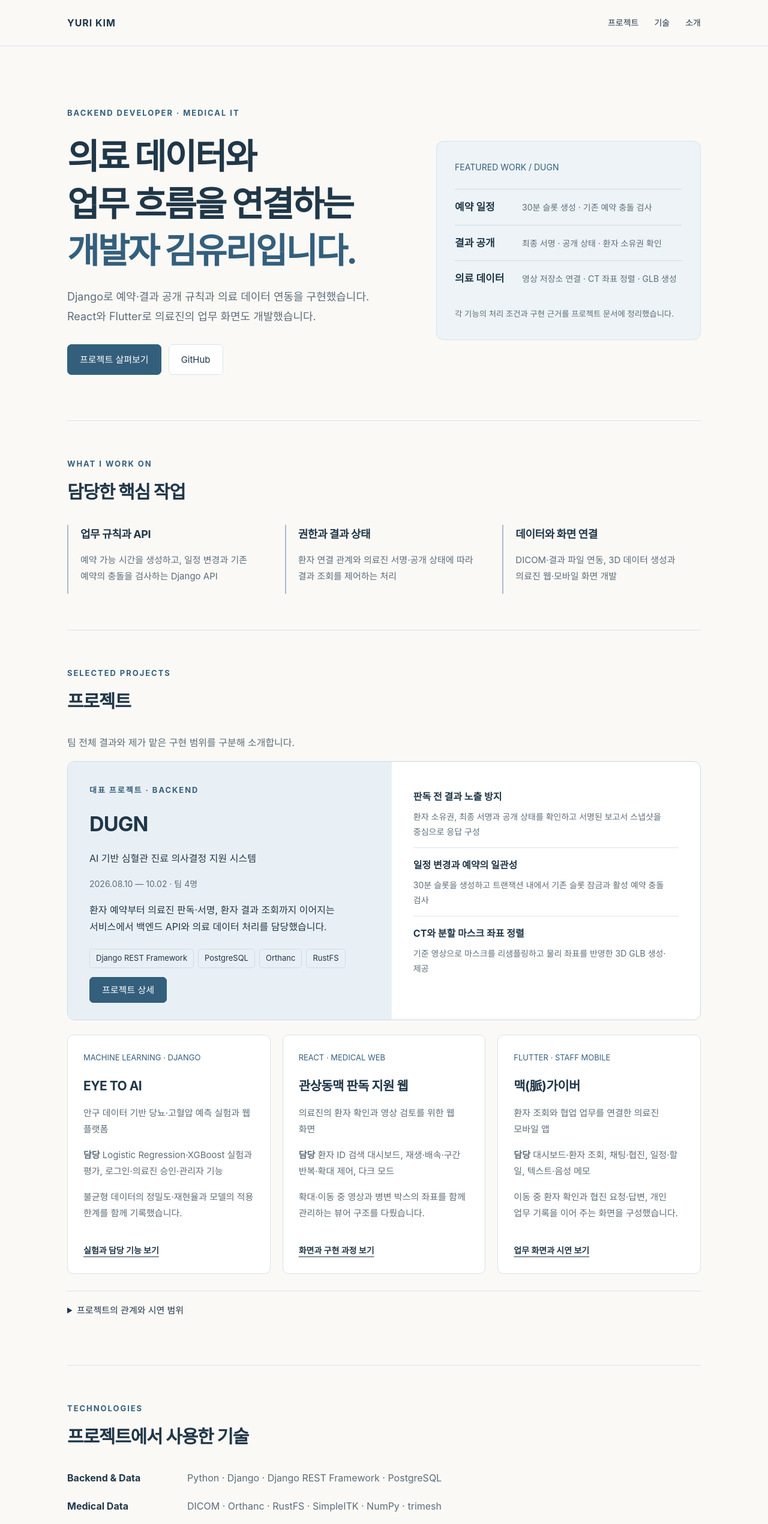
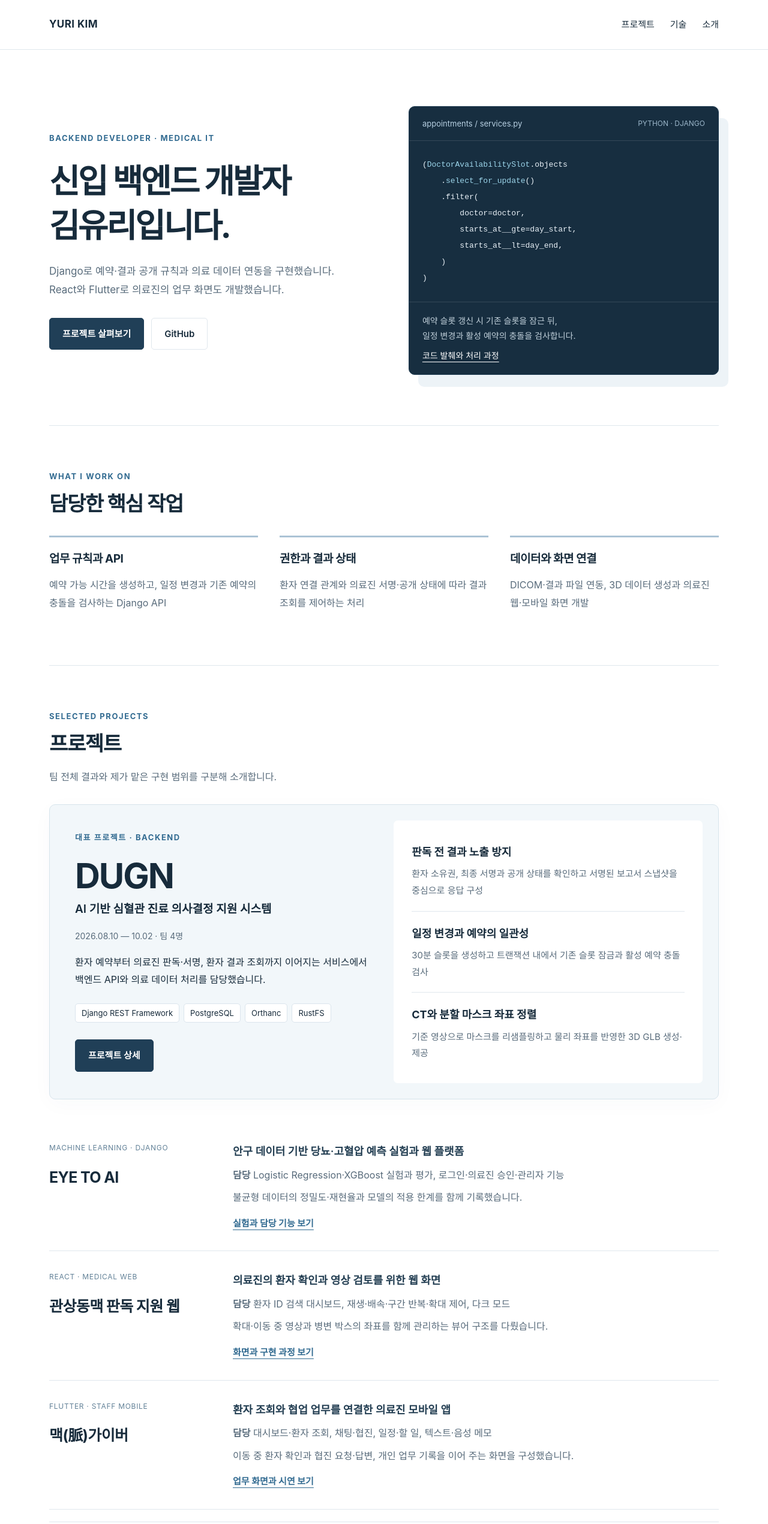
Before and after one commit to Kimyuri420/cdss-portfolio, a plain HTML site: page index.html in a window 1280 px wide. Shown: the top 2541 px of the page at 60% size. Drawn offline with Linux system fonts and the light colour scheme.

Commit message:
Redesign portfolio with navy code panel and editorial project layout

```diff
--- a/index.html
+++ b/index.html
@@ -20,6 +20,83 @@ details{border-top:1px solid var(--line);margin-top:28px;padding:18px 0}summary{
 @media(prefers-reduced-motion:reduce){html{scroll-behavior:auto}}
 @media(max-width:850px){.hero,.featured,.about{grid-template-columns:1fr;gap:28px}.hero{padding:58px 0}.cards{grid-template-columns:1fr}.strengths{grid-template-columns:1fr;gap:24px}.skills{grid-template-columns:1fr;gap:4px}.skills dd{margin-bottom:18px}}
 @media(max-width:520px){.wrap{padding:0 22px}nav{gap:14px;font-size:13px}.bar{gap:12px}.brand{font-size:14px}.project-main,.cases{padding:25px}section{padding:42px 0}h1{font-size:36px}.step{display:block}.step b{display:block}}
+
+/* 김유리 포트폴리오: 흰색 바탕, 네이비 타이포그래피 */
+:root{--paper:#fff;--ink:#172b3b;--muted:#586b7b;--blue:#326b91;--line:#e0e7ed;--soft:#f1f6f9}
+body{background:#fff;line-height:1.85}
+.wrap{max-width:1200px;padding-left:42px;padding-right:42px}
+header{background:rgba(255,255,255,.96);backdrop-filter:blur(14px)}
+.bar{min-height:82px}.brand{letter-spacing:.025em;font-size:17px}
+nav a{font-size:15px;position:relative}
+nav a:hover{color:var(--blue)}
+.hero{padding:94px 0 84px;gap:56px;grid-template-columns:1.05fr 1fr}
+.eyebrow{font-size:13px;letter-spacing:.12em}
+h1{font-size:clamp(38px,4.3vw,58px);line-height:1.33;margin:24px 0;letter-spacing:-.055em}
+h1 .name{display:block;color:#172b3b}
+.hero .lead{font-size:17px;max-width:510px}
+.button{border-radius:5px;padding:12px 21px;display:inline-block;font-size:15px;font-weight:600}
+.button:hover{box-shadow:0 4px 16px #193a5312;border-color:#7697ad}
+.button.primary{background:#203f57;border-color:#203f57}
+.flow{border:1px solid #203c52;background:#172e40;color:#e8f0f6;
+border-radius:10px;padding:0;overflow:hidden;box-shadow:16px 20px 0 #edf3f7}
+.codebar{display:flex;justify-content:space-between;align-items:center;gap:14px;
+padding:16px 22px;border-bottom:1px solid #ffffff20;color:#b7d0e2;font-size:13px}
+.codebar span:last-child{font-size:12px;color:#9bb6c9}
+.flow pre{margin:0;padding:26px 22px;overflow-x:auto;font-size:13px;line-height:2;
+font-family:Consolas,monospace;white-space:pre}
+.flow pre .token{color:#9bd4e9}
+.flow .codecaption{border-top:1px solid #ffffff20;padding:18px 22px;color:#c1d0da;
+font-size:14px;line-height:1.8;margin:0}
+.flow .codecaption a{color:white;display:inline-block;margin-top:8px}
+section{padding:72px 0}
+h2{font-size:34px;line-height:1.4;margin:10px 0 30px}
+.strengths{gap:36px}.strength{border:0;padding:0}
+.strength h3{padding-top:18px;border-top:3px solid #abc3d5;font-size:19px}
+.strength p{font-size:16px}
+.section-intro{margin-top:-12px;margin-bottom:30px;font-size:16px}
+.featured{grid-template-columns:1.06fr 1fr;border:1px solid #d7e4ec;border-radius:10px;
+background:#f2f7fa;box-shadow:0 8px 35px #28495f07}
+.project-main{padding:42px;background:transparent}
+.project-main h3{font-size:58px;letter-spacing:-.035em;margin:18px 0 6px;line-height:1.2}
+.project-main>p:first-of-type{font-size:19px;font-weight:600;line-height:1.6}
+.project-main>p{font-size:16px}.project-main .meta{font-size:14px}
+.chips{margin:24px 0 28px}.chips span{background:#fff;border:1px solid #dbe5ed;font-size:13px}
+.cases{margin:26px 26px 26px 0;padding:16px 30px;background:white;border-radius:7px}
+.cases article{padding:20px 0}.cases h4{font-size:18px}.cases p{font-size:15px}
+.cards{display:block;margin-top:38px}
+.card{border:0;border-bottom:1px solid var(--line);border-radius:0;padding:32px 0;
+display:grid;grid-template-columns:260px 1fr;column-gap:46px;row-gap:8px;background:white}
+.card .type{grid-column:1;grid-row:1;font-size:12px;letter-spacing:.06em;margin:0;color:#638298}
+.card h3{grid-column:1;grid-row:2 / span 3;font-size:25px;line-height:1.5;max-width:240px;margin:0}
+.card p{grid-column:2;margin:0;font-size:16px}
+.card p:first-of-type{font-size:18px;color:#243f53;font-weight:600}
+.card a{grid-column:2;margin:6px 0 0;padding:0;font-size:15px;color:#326b91;justify-self:start}
+details{margin-top:20px}summary{font-size:15px}
+#skills{display:grid;grid-template-columns:1fr 1.7fr;column-gap:50px}
+#skills>.eyebrow{grid-column:1}#skills>h2{grid-column:1;font-size:30px}
+.skills{grid-column:2;grid-row:1 / span 2;margin:0;grid-template-columns:155px 1fr;
+gap:20px 18px;font-size:16px}
+#about{background:#f8f6f1;margin:0 -42px;padding:48px 42px;border:0;border-radius:8px}
+#about h2{font-size:29px}.about{gap:40px}.about p{font-size:16px}
+footer{background:#fff;border-top:1px solid var(--line);margin-top:60px;padding:30px 0}
+footer a{font-size:14px}
+@media(max-width:950px){.hero{grid-template-columns:1fr;gap:35px;padding-top:56px}
+.flow{max-width:650px;box-shadow:9px 10px 0 #edf3f7}.featured{grid-template-columns:1fr}
+.cases{margin:0 24px 24px}.card{grid-template-columns:220px 1fr;gap:12px 28px}
+#skills{display:block}.skills{margin-top:28px}}
+@media(max-width:600px){.wrap{padding-left:22px;padding-right:22px}.bar{min-height:70px}
+.brand{font-size:15px}nav{gap:16px}nav a{font-size:14px}h1{font-size:37px}
+.hero{padding:42px 0 48px;gap:30px}.hero .lead{font-size:16px}
+.flow pre{font-size:11px;padding:20px 16px}.codebar{padding:14px 16px}
+.codebar span:last-child{display:none}.flow .codecaption{padding:16px;font-size:14px}
+section{padding:46px 0}h2{font-size:29px}.strengths{gap:22px}
+.project-main{padding:28px}.project-main h3{font-size:48px}
+.cases{margin:0 16px 16px;padding:8px 20px}.card{display:flex;padding:28px 0;gap:12px}
+.card h3{max-width:none;font-size:25px}.card .type{font-size:12px}.card a{padding-top:6px}
+.skills{display:block}.skills dt{margin-top:20px}.skills dd{margin-top:4px}
+#about{margin:0 -6px;padding:30px 22px}.about{grid-template-columns:1fr;gap:10px}
+footer{margin-top:40px}}
+
 </style>
 </head>
 <body>
@@ -27,8 +104,19 @@ details{border-top:1px solid var(--line);margin-top:28px;padding:18px 0}summary{
 <header><div class="wrap bar"><a class="brand" href="#main">YURI KIM</a><nav aria-label="주 메뉴"><a href="#projects">프로젝트</a><a href="#skills">기술</a><a href="#about">소개</a></nav></div></header>
 <main id="main" class="wrap">
 <div class="hero">
-<div><div class="eyebrow">BACKEND DEVELOPER · MEDICAL IT</div><h1>의료 데이터와<br>업무 흐름을 연결하는<br><span>개발자 김유리입니다.</span></h1><p class="lead">Django로 예약·결과 공개 규칙과 의료 데이터 연동을 구현했습니다. React와 Flutter로 의료진의 업무 화면도 개발했습니다.</p><div class="actions"><a class="button primary" href="#projects">프로젝트 살펴보기</a><a class="button" href="https://github.com/Kimyuri420">GitHub</a></div></div>
-<aside class="flow" aria-label="대표 프로젝트의 구현 흐름"><p class="flow-title">FEATURED WORK / DUGN</p><div class="step"><b>예약 일정</b><span>30분 슬롯 생성 · 기존 예약 충돌 검사</span></div><div class="step"><b>결과 공개</b><span>최종 서명 · 공개 상태 · 환자 소유권 확인</span></div><div class="step"><b>의료 데이터</b><span>영상 저장소 연결 · CT 좌표 정렬 · GLB 생성</span></div><small>각 기능의 처리 조건과 구현 근거를 프로젝트 문서에 정리했습니다.</small></aside>
+<div><div class="eyebrow">BACKEND DEVELOPER · MEDICAL IT</div><h1>신입 백엔드 개발자<br><span class="name">김유리입니다.</span></h1><p class="lead">Django로 예약·결과 공개 규칙과 의료 데이터 연동을 구현했습니다. React와 Flutter로 의료진의 업무 화면도 개발했습니다.</p><div class="actions"><a class="button primary" href="#projects">프로젝트 살펴보기</a><a class="button" href="https://github.com/Kimyuri420">GitHub</a></div></div>
+<aside class="flow" aria-label="DUGN의 실제 예약 슬롯 잠금 코드 발췌">
+<div class="codebar"><span>appointments / services.py</span><span>PYTHON · DJANGO</span></div>
+<pre><code>(<span class="token">DoctorAvailabilitySlot</span>.objects
+    .<span class="token">select_for_update</span>()
+    .filter(
+        doctor=doctor,
+        starts_at__gte=day_start,
+        starts_at__lt=day_end,
+    )
+)</code></pre>
+<p class="codecaption">예약 슬롯 갱신 시 기존 슬롯을 잠근 뒤,<br>일정 변경과 활성 예약의 충돌을 검사합니다.<br><a href="https://github.com/Kimyuri420/cdss-portfolio/blob/main/projects/cdss-backend.md">코드 발췌와 처리 과정</a></p>
+</aside>
 </div>
 <section aria-labelledby="strength-title"><div class="eyebrow">WHAT I WORK ON</div><h2 id="strength-title">담당한 핵심 작업</h2><div class="strengths"><article class="strength"><h3>업무 규칙과 API</h3><p>예약 가능 시간을 생성하고, 일정 변경과 기존 예약의 충돌을 검사하는 Django API</p></article><article class="strength"><h3>권한과 결과 상태</h3><p>환자 연결 관계와 의료진 서명·공개 상태에 따라 결과 조회를 제어하는 처리</p></article><article class="strength"><h3>데이터와 화면 연결</h3><p>DICOM·결과 파일 연동, 3D 데이터 생성과 의료진 웹·모바일 화면 개발</p></article></div></section>
 <section id="projects"><div class="eyebrow">SELECTED PROJECTS</div><h2>프로젝트</h2><p class="section-intro">팀 전체 결과와 제가 맡은 구현 범위를 구분해 소개합니다.</p>
```
